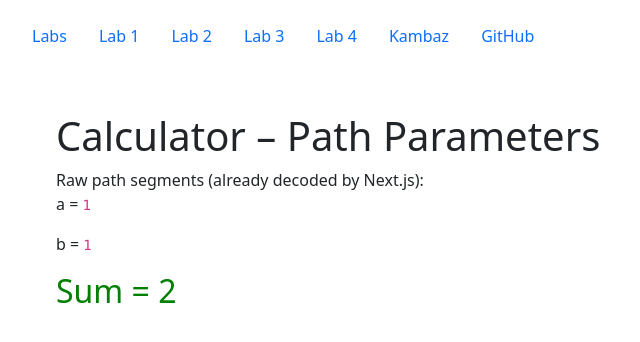
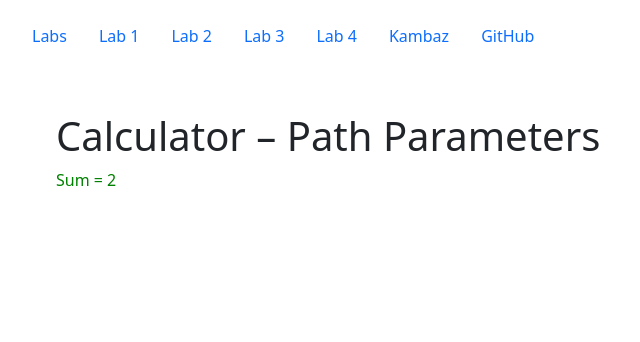
Before and after one commit to dsilva-rhianna/kambaz-next-js, a Next.js app: page /labs/lab4/url-encoding/path-params/1/1 in a window 1280 px wide. Shown: the top 342 px of the page, without its empty margins (0-640 px from the left). Built offline with nearby package versions, Linux system fonts and the light colour scheme.

Commit message:
suspense fix

```diff
--- a/app/labs/lab4/url-encoding/path-params/[a]/[b]/page.tsx
+++ b/app/labs/lab4/url-encoding/path-params/[a]/[b]/page.tsx
@@ -1,33 +1,29 @@
 "use client";
 
-
+import { Suspense } from "react";
 import { useParams } from "next/navigation";
 
-
-export default function PathCalculator() {
+function PathCalculator() {
   const params = useParams();
-
-
   const aRaw = params.a as string;
   const bRaw = params.b as string;
-
 
   const a = parseFloat(aRaw);
   const b = parseFloat(bRaw);
   const sum = a + b;
 
-
   return (
     <div style={{ padding: 40 }}>
       <h1>Calculator – Path Parameters</h1>
-     Raw path segments (already decoded by Next.js):
-     <p>
-       a = <code>{aRaw}</code>
-     </p>
-     <p>
-       b = <code>{bRaw}</code>
-     </p>
-     <h2 style={{ color: "green" }}>Sum = {sum}</h2>
+      <div style={{ color: "green" }}>Sum = {sum}</div>
     </div>
   );
 }
+
+export default function PathCalculatorPage() {
+  return (
+    <Suspense fallback={<div>Loading calculator...</div>}>
+      <PathCalculator />
+    </Suspense>
+  );
+}
```
Also changed, not shown: app/labs/lab4/url-encoding/query-params/page.tsx (+11 -7 lines). Lines whose indentation alone changed are shown as unchanged.
